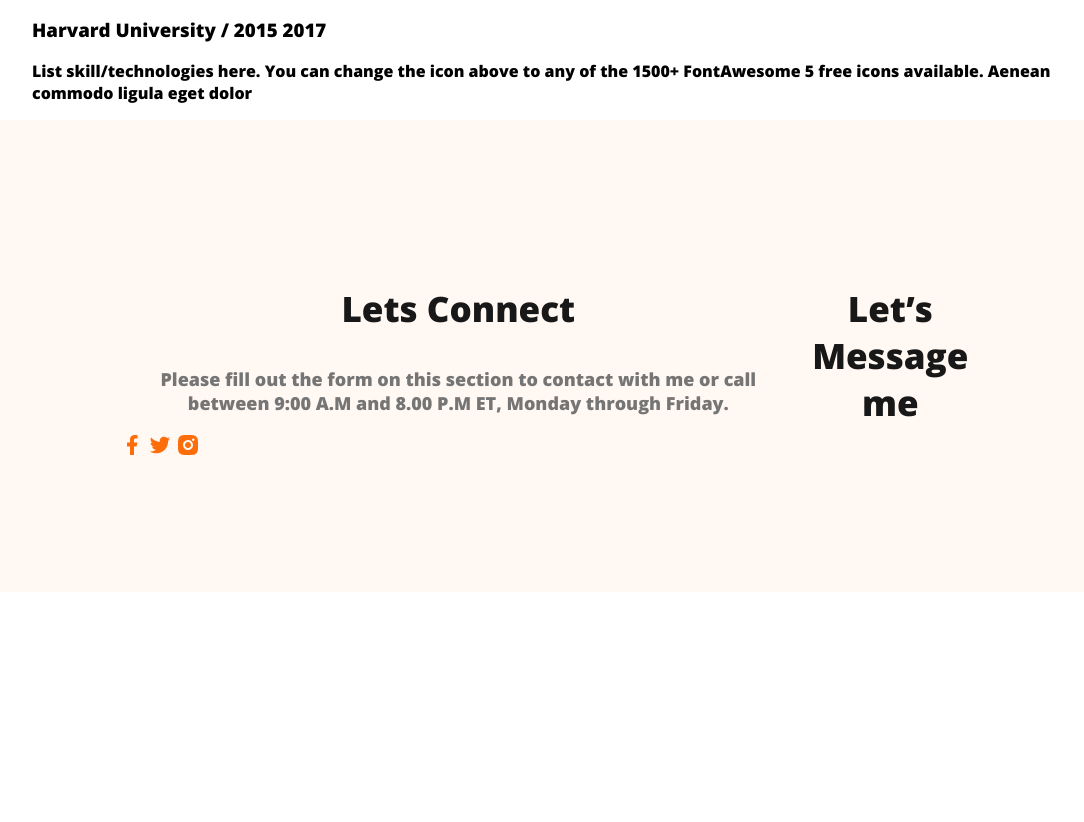
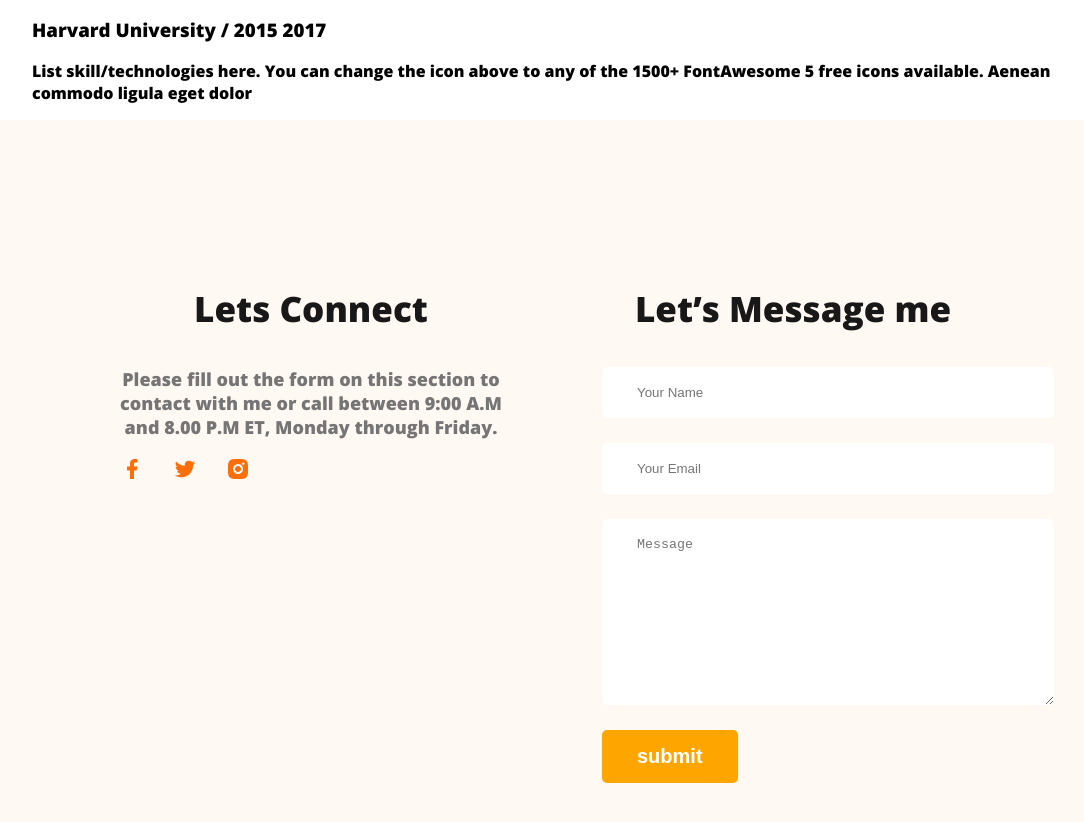
Before and after one commit to mizanff/webdeveloper-portfolio, a plain HTML site: page index.html in a window 1280 px wide. Shown: the part 2901-3723 px from the top of the page, without its empty margins (88-1172 px from the left). Before the commit the page ends 3501 px from the top, so only its background shows below. Drawn offline with nearby package versions, Linux system fonts and the light colour scheme.

Commit message:
finishd footer section with contact form

```diff
--- a/index.html
+++ b/index.html
@@ -170,6 +170,14 @@ Please fill out the form on this section to contact with me or call between
         </div>
         <div class="footer-column">
             <h3 class="section-title">Let’s Message me</h3>
+            <form class="contact" action="">
+                <input type="text" placeholder="Your Name">
+                <input type="email" placeholder="Your Email" name=""
+                id="">
+                <textarea name="" placeholder="Message" cols="30" rows="10"></textarea>
+
+                <input class="btn-primary" type="submit" value="submit">
+            </form>
         </div>
     </footer>
 </body>
--- a/styles/portfolio.css
+++ b/styles/portfolio.css
@@ -139,6 +139,24 @@ main section{
 /* footer styles */
 footer{
     display: flex;
+    gap: 100px;
     background: #FFF8F3;
     padding: 130px 200px;
 }
+.footer-column{
+    width: 50%;
+}
+.socile-links a{
+    margin-right: 25px;
+}
+.contact input[type="text"], .contact input[type="email"],
+ textarea{
+    display: block;
+    margin-bottom: 25px;
+    padding: 18px 35px;
+    color: #757575;
+    border-radius: 5px;
+    background: #FFF;
+    border: 0;
+    width: 100%;
+}
```
